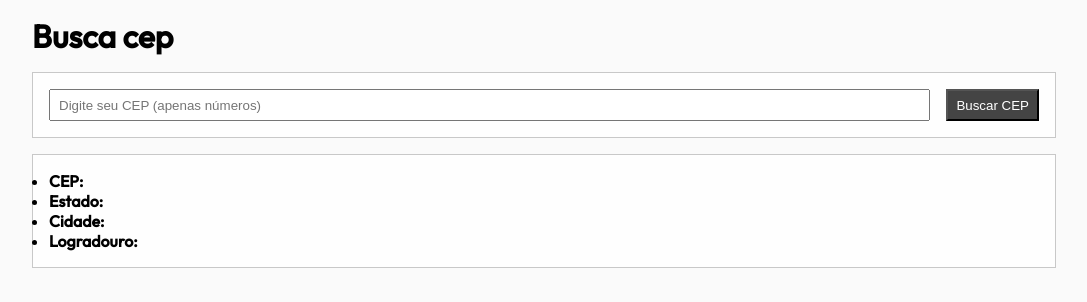
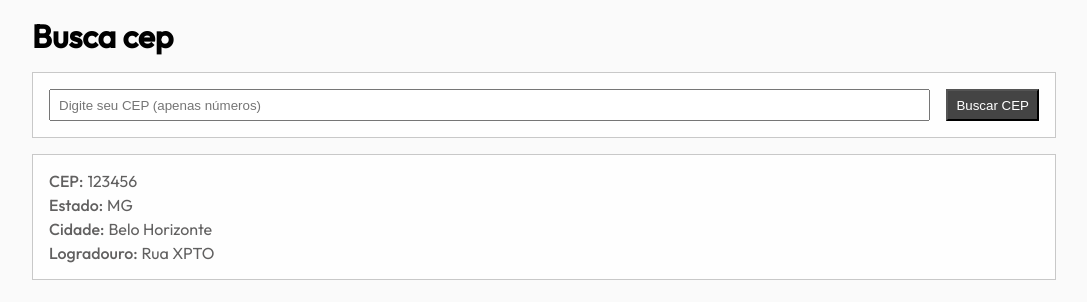
Before and after one commit to devlucaslopes/desafio-busca-cep, a React (Create React App) app: page / in a window 1280 px wide. Shown: the top 302 px of the page, without its empty margins (96-1183 px from the left). Built offline with nearby package versions, Linux system fonts and the light colour scheme.

Commit message:
style: create list style

```diff
--- a/src/App.tsx
+++ b/src/App.tsx
@@ -18,7 +18,12 @@ function App() {
           </Wrapper>
 
           <Wrapper>
-            <Result />
+            <Result
+              zipcode="123456"
+              state="MG"
+              city="Belo Horizonte"
+              address="Rua XPTO"
+            />
           </Wrapper>
         </div>
       </div>
--- a/src/components/Result/index.tsx
+++ b/src/components/Result/index.tsx
@@ -1,4 +1,6 @@
 import React from 'react'
+
+import './style.scss'
 
 type ResultType = {
   zipcode: string
--- /dev/null
+++ b/src/components/Result/style.scss
@@ -0,0 +1,16 @@
+ul {
+  list-style: none;
+  color: #616060;
+
+  strong {
+    font-weight: 500;
+  }
+
+  li + li {
+    margin-top: 4px;
+  }
+
+  span {
+    margin-left: 4px;
+  }
+}
```
